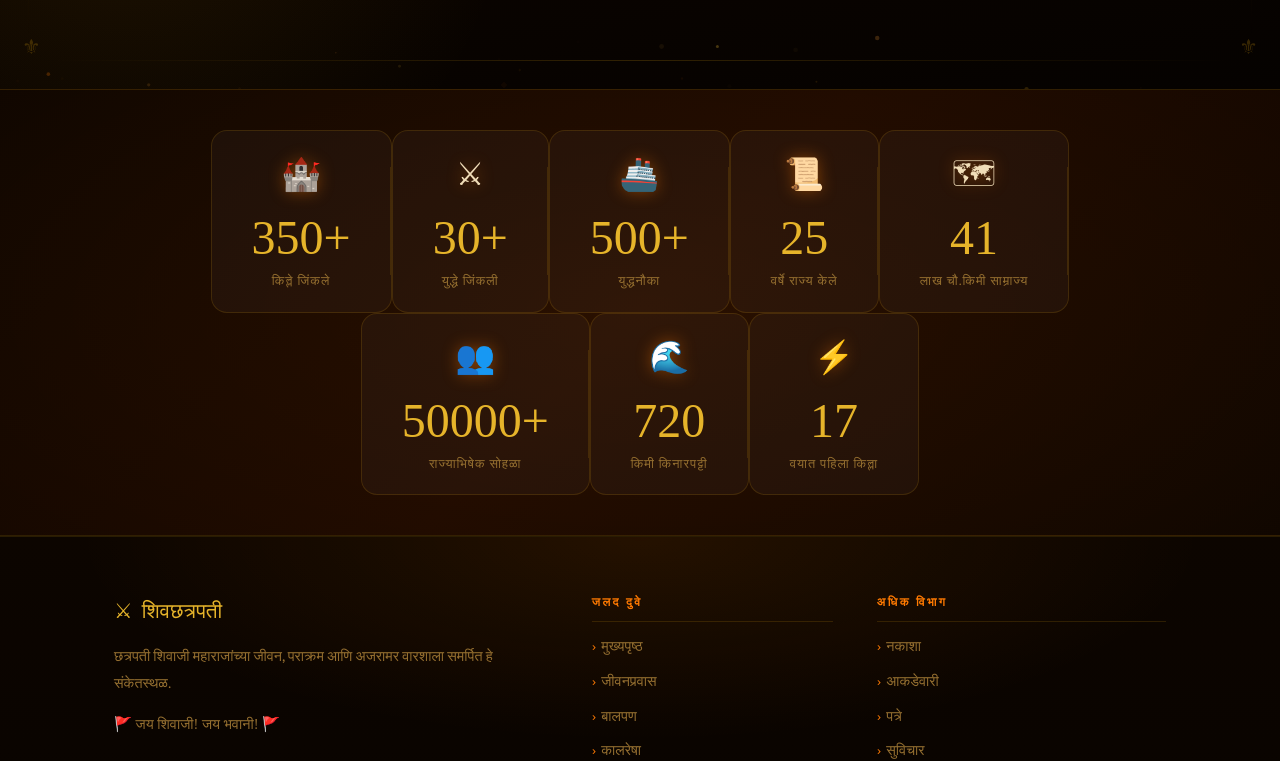
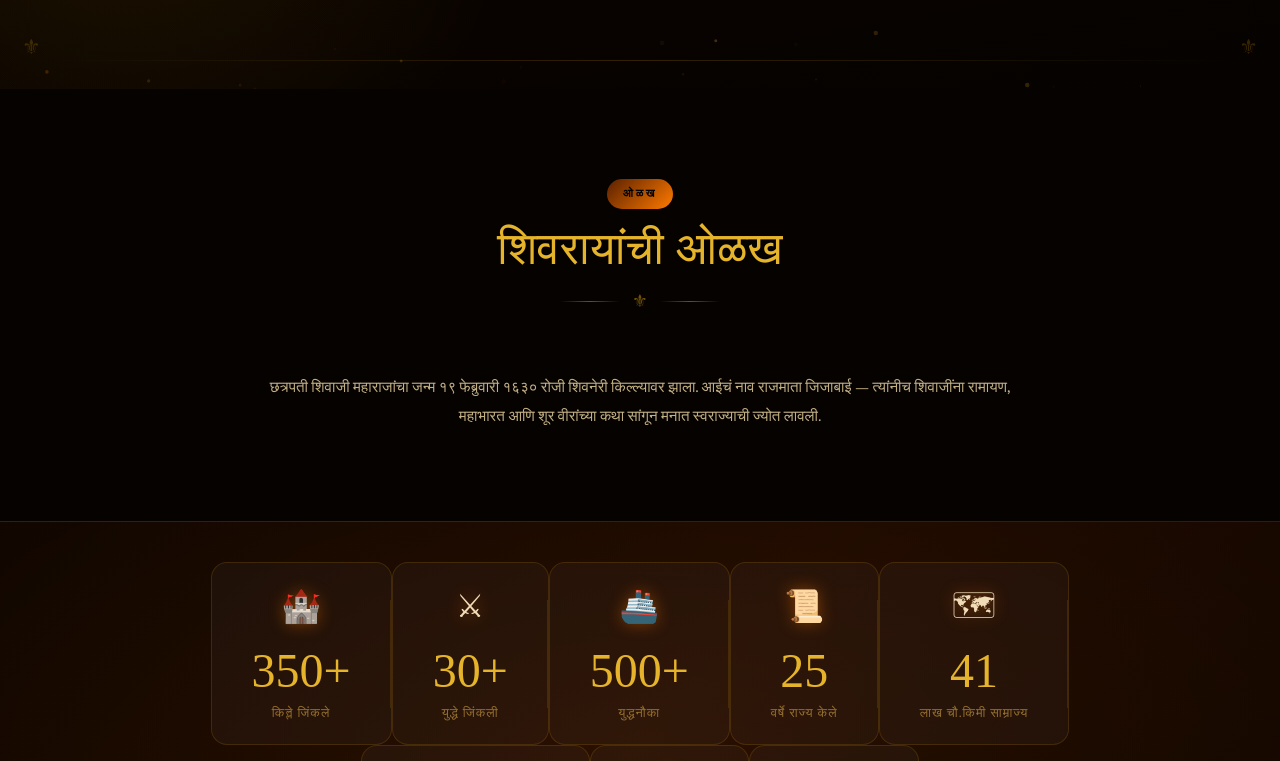
Before and after one commit to somnathhake09/Ch-Shivaji-Maharaj-, a React (Vite) app: page / in a window 1280 px wide. Shown: the part 939-1700 px from the top of the page. Built offline with nearby package versions, Linux system fonts and the light colour scheme; a web font is replaced by a local one.

Commit message:
feat(home): add intro section "शिवरायांची ओळख"

```diff
--- a/src/pages/Home.jsx
+++ b/src/pages/Home.jsx
@@ -1,11 +1,32 @@
 import React from "react";
-import { Hero, AchievementsCounter } from "../components/shared";
+import { Hero, AchievementsCounter, useLang, SectionHeader } from "../components/shared";
 
 export default function Home() {
   return (
     <>
       <Hero />
+      <IntroSection />
       <AchievementsCounter />
     </>
   );
 }
+
+function IntroSection() {
+  const lang = useLang();
+  return (
+    <section className="section">
+      <div className="wrap">
+        <SectionHeader
+          chipMr="ओळख" chipEn="Introduction"
+          titleMr="शिवरायांची ओळख" titleEn="An Introduction to Shivraya" />
+        <div className="story-block" style={{maxWidth:760, margin:"0 auto", textAlign:"center"}}>
+          <p>
+            {lang === "mr"
+              ? "छत्रपती शिवाजी महाराजांचा जन्म १९ फेब्रुवारी १६३० रोजी शिवनेरी किल्ल्यावर झाला. आईचं नाव राजमाता जिजाबाई — त्यांनीच शिवाजींना रामायण, महाभारत आणि शूर वीरांच्या कथा सांगून मनात स्वराज्याची ज्योत लावली."
+              : "Chhatrapati Shivaji Maharaj was born on 19 February 1630 at Shivneri Fort. His mother Rajmata Jijabai narrated stories from the Ramayana, igniting the flame of Swarajya in his heart."}
+          </p>
+        </div>
+      </div>
+    </section>
+  );
+}
```
